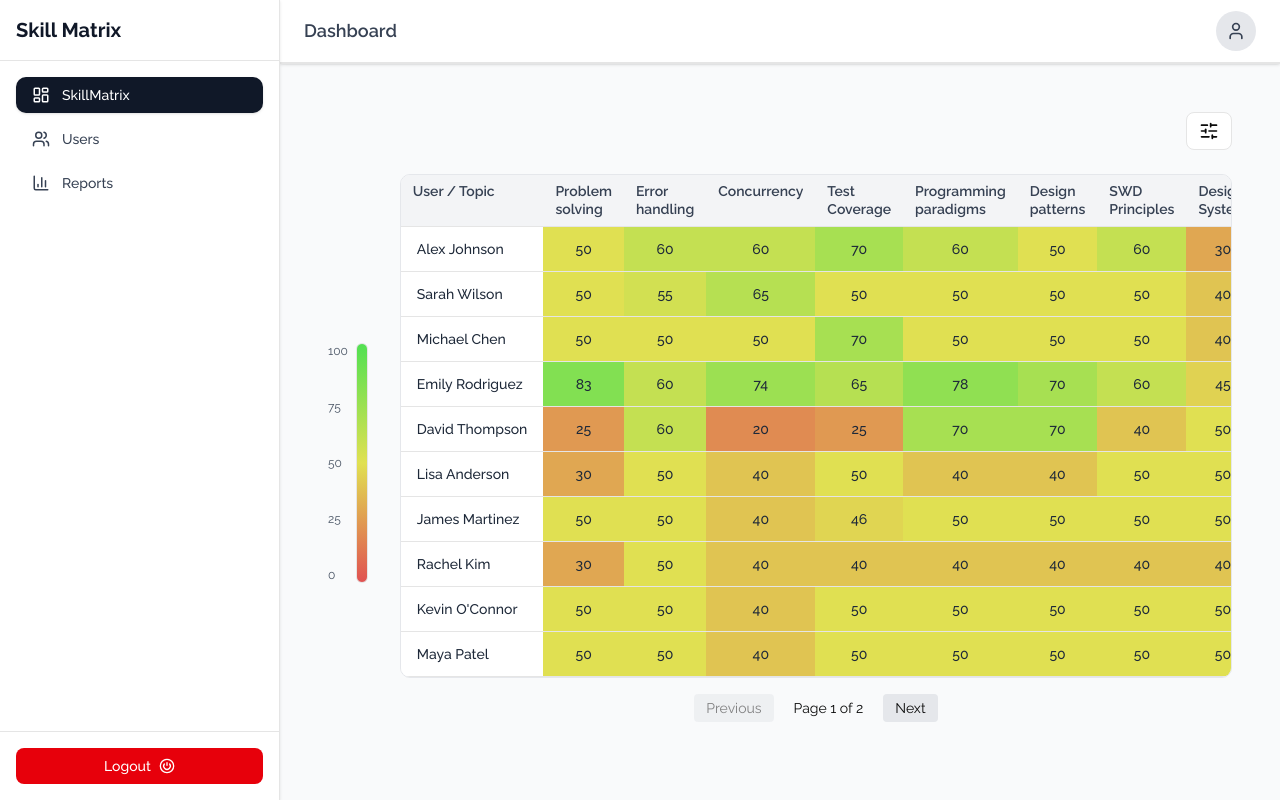
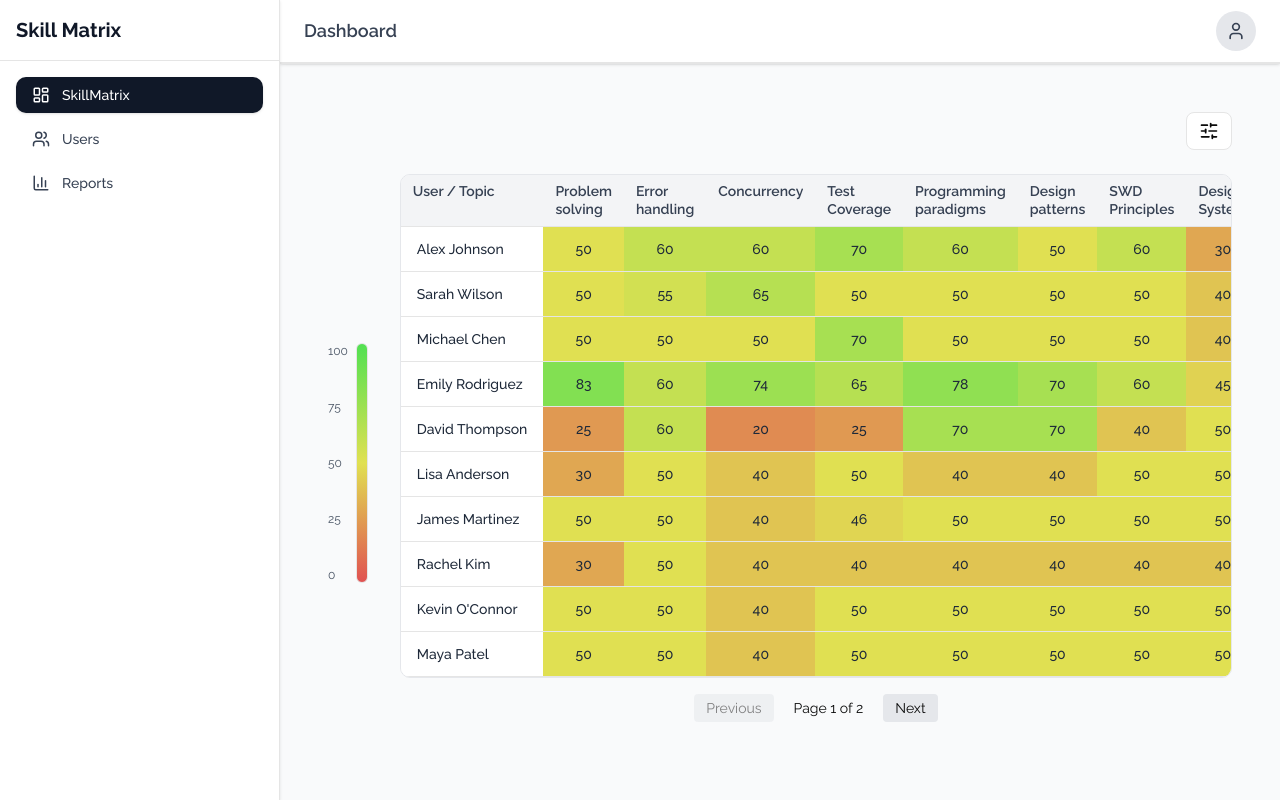
Before and after one commit to Gaurav-jha123/dep-incubation-mcp-docs, a React (Vite) app: page /dashboard in a window 1280 px wide. Built offline with nearby package versions, Linux system fonts and the light colour scheme; sample sign-in values are in the browser's storage.

Commit message:
remove logout from sidebar

```diff
--- a/src/layout/Sidebar.tsx
+++ b/src/layout/Sidebar.tsx
@@ -4,18 +4,14 @@ import {
   LayoutDashboard,
   Users,
   BarChart3,
-  CirclePower,
   X,
 } from "lucide-react";
-import { Button } from "@/components/ui/button";
-import useAuth from "@/lib/hooks/use-auth/use-auth";
 
 interface SidebarProps {
   onClose?: () => void;
 }
 
 const Sidebar: React.FC<SidebarProps> = ({ onClose }) => {
-  const { logout } = useAuth();
 
   const menuItems = [
     {
@@ -59,17 +55,6 @@ const Sidebar: React.FC<SidebarProps> = ({ onClose }) => {
           ))}
         </ul>
       </nav>
-
-      <div className="p-4 border-t">
-        <Button
-          variant="destructive"
-          className="w-full flex items-center justify-center gap-2 cursor-pointer"
-          onClick={logout}
-        >
-          Logout
-          <CirclePower className="w-4 h-4" />
-        </Button>
-      </div>
     </aside>
   );
 };
```
